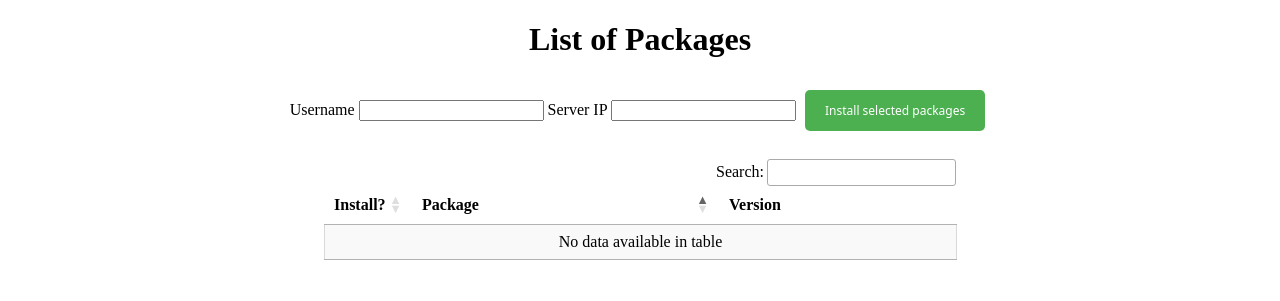
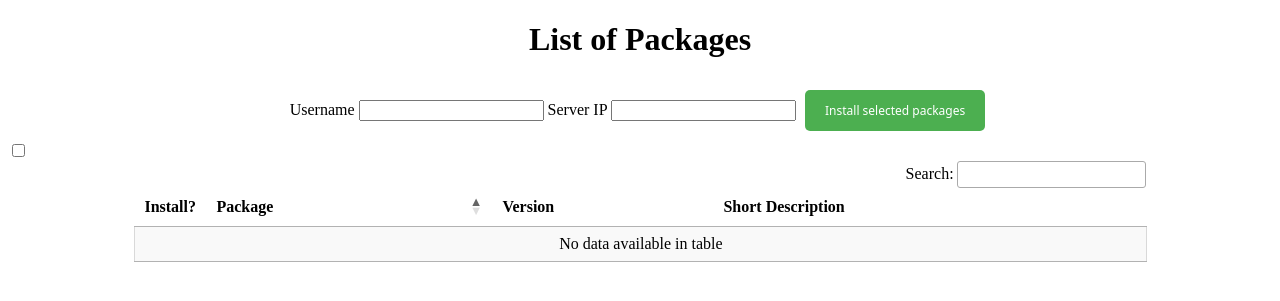
Before and after one commit to calacademy-research/dash, a Flask app: template templates/package_list.html in a window 1280 px wide. Shown: the top 301 px of the page. Run offline with Flask 2, Linux system fonts and the light colour scheme; the template is opened without the code that fills it, so the values that code supplies are empty; some libraries are stand-ins or nearby versions.

Commit message:
Add lots of stuff to available packages page

```diff
--- a/static/style.css
+++ b/static/style.css
@@ -20,6 +20,10 @@ input[type=button], input[type=submit], input[type=reset] {
 }
 
 .center_div {
-    width: 50%;
+    width: 80%;
     margin: 0 auto;
 }
+
+table {
+    white-space: nowrap;
+}
--- a/templates/package_list.html
+++ b/templates/package_list.html
@@ -14,17 +14,45 @@
 
     <script>
         $(document).ready(function () {
-            $('#t01').DataTable({
+            let otable = $('#t01').DataTable({
                 "order": [[1, "asc"]],
                 "paging": false,
                 "info": false,
                 "bSortClasses": false,
                 "columnDefs": [
                     {"width": "1%", "targets": 0},
-                    {"orderable": false, "targets": 2}
-                ]
+                    {"orderable": false, "targets": [0, 2, 4]},
+                    {"visible": false, "targets": 3}
+
+                ],
+                "rowCallback": function (row, data) {
+                    if (data[3] == "True") {
+                        $('td', row).css('background-color', 'Pink');
+                    }
+                }
             });
+
+            // Hide root_install packages by default
+            otable.column(3).search("False").draw();
+
+
         });
+
+        function filtercheckbox() {
+            var otable = $('#t01').DataTable();
+            const checkBox = document.getElementById("root_installs");
+            let filtertext = "False";
+
+            if (checkBox.checked == true) {
+                filtertext = "";
+                otable.column(3).visible(true);
+            } else {
+                otable.column(3).visible(false)
+            }
+
+            // Run the filter only on column 3
+            otable.column(3).search(filtertext).draw();
+        }
     </script>
 
 </head>
@@ -43,6 +71,9 @@
 
         <input type="submit" value="Install selected packages">
     </div>
+
+    <input onchange="filtercheckbox()" type="checkbox" name="root_installs" id="root_installs" value="show_root">
+
     <br>
     <div class="center_div">
         <table id="t01" class="display cell-border">
@@ -51,6 +82,8 @@
                 <th>Install?</th>
                 <th>Package</th>
                 <th>Version</th>
+                <th>Requires Root</th>
+                <th>Short Description</th>
             </tr>
             </thead>
             <tbody>
@@ -60,6 +93,12 @@
                                                            value="{{ packages[package]['role_name'] }}"></td>
                     <td>{{ packages[package]['role_name'] }}</td>
                     <td>{{ packages[package]['version'] }}</td>
+                    <td>{{ packages[package]['requires_root'] }}</td>
+                    {% if packages[package]['short_description'] %}
+                        <td>{{ packages[package]['short_description'] }}</td>
+                    {% else %}
+                        <td>-</td>
+                    {% endif %}
                 </tr>
             {% endfor %}
             </tbody>
```
